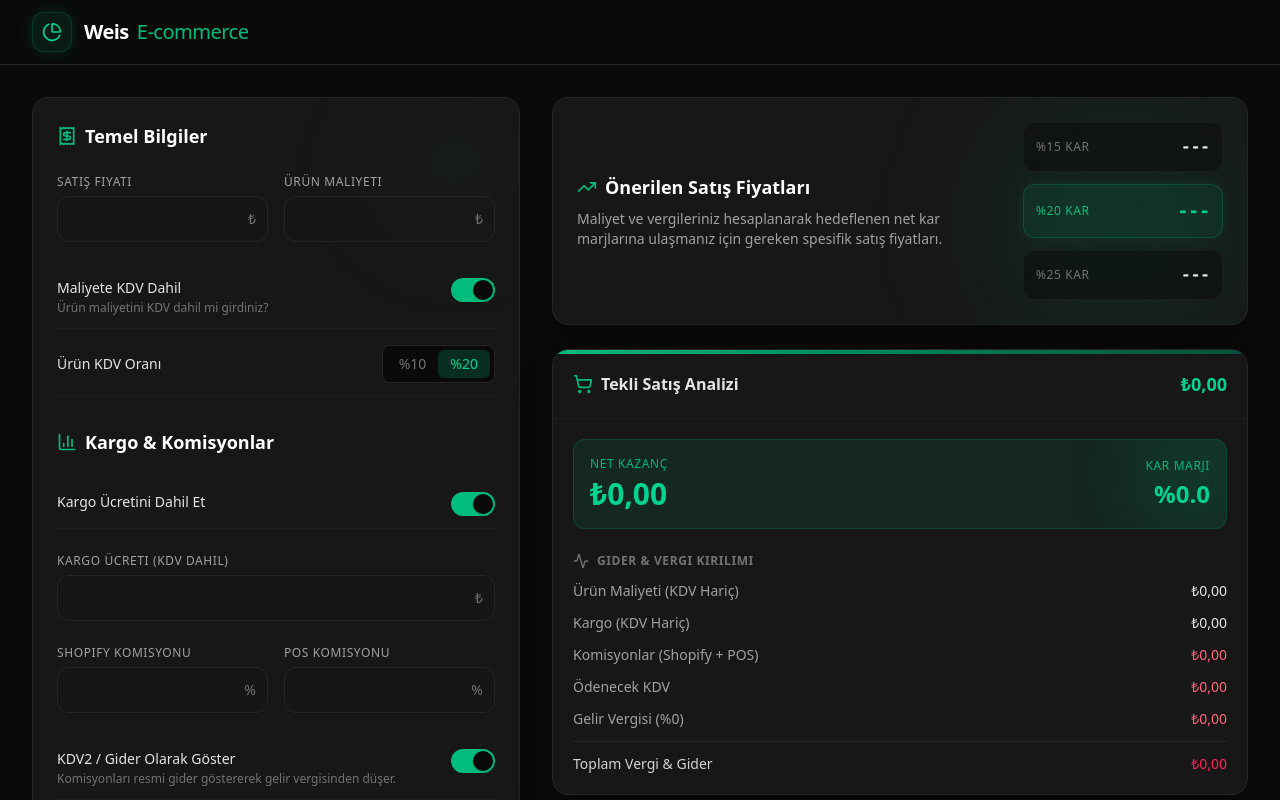
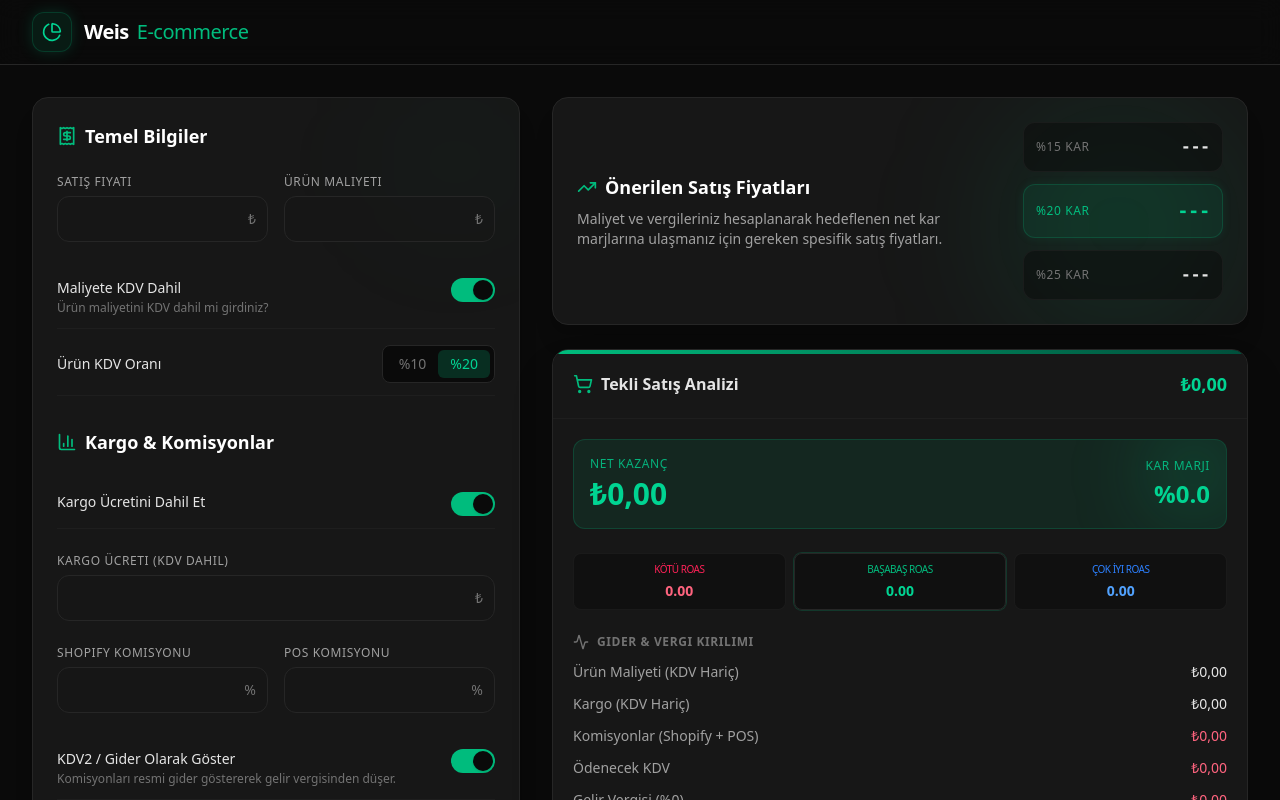
Before and after one commit to ardakie/e-ticaret-kazanc-hesaplayici, a React (Vite) app: page / in a window 1280 px wide. Shown: the top 800 px of the page. Built offline with nearby package versions, Linux system fonts and the light colour scheme.

Commit message:
ROAS hesaplama ve zarar renklendirme eklendi

```diff
--- a/package.json
+++ b/package.json
@@ -4,7 +4,7 @@
   "version": "0.0.0",
   "type": "module",
   "scripts": {
-    "dev": "vite --port=3000 --host=0.0.0.0",
+    "dev": "vite --port=5174 --host=0.0.0.0",
     "build": "vite build",
     "preview": "vite preview",
     "clean": "rm -rf dist",
@@ -30,6 +30,7 @@
     "tailwindcss": "^4.1.14",
     "tsx": "^4.21.0",
     "typescript": "~5.8.2",
-    "vite": "^6.2.0"
+    "vite": "^6.2.0",
+    "vite-plugin-singlefile": "^2.3.2"
   }
 }
--- a/src/App.tsx
+++ b/src/App.tsx
@@ -70,15 +70,31 @@ const ResultCard = ({ title, result, sellPrice, qty, includeShipping, incomeTaxR
 
       <div className="p-5 flex-1 flex flex-col gap-6">
         {/* Net Profit Highlight */}
-        <div className="bg-emerald-500/10 rounded-xl p-4 border border-emerald-500/20 flex justify-between items-center relative overflow-hidden">
-          <div className="absolute -right-4 -top-4 w-24 h-24 bg-emerald-500/20 rounded-full blur-2xl"></div>
+        <div className={`rounded-xl p-4 border flex justify-between items-center relative overflow-hidden transition-colors ${result.netProfit < 0 ? 'bg-rose-500/10 border-rose-500/20' : 'bg-emerald-500/10 border-emerald-500/20'}`}>
+          <div className={`absolute -right-4 -top-4 w-24 h-24 rounded-full blur-2xl ${result.netProfit < 0 ? 'bg-rose-500/20' : 'bg-emerald-500/20'}`}></div>
           <div className="relative z-10">
-            <p className="text-xs font-medium text-emerald-400/80 uppercase tracking-wider mb-1">Net Kazanç</p>
-            <p className="text-3xl font-bold text-emerald-400">{formatCurrency(result.netProfit)}</p>
+            <p className={`text-xs font-medium uppercase tracking-wider mb-1 ${result.netProfit < 0 ? 'text-rose-400/80' : 'text-emerald-400/80'}`}>Net Kazanç</p>
+            <p className={`text-3xl font-bold ${result.netProfit < 0 ? 'text-rose-400' : 'text-emerald-400'}`}>{formatCurrency(result.netProfit)}</p>
           </div>
           <div className="text-right relative z-10">
-            <p className="text-xs font-medium text-emerald-400/80 uppercase tracking-wider mb-1">Kar Marjı</p>
-            <p className="text-2xl font-bold text-emerald-400">%{result.netMargin.toFixed(1)}</p>
+            <p className={`text-xs font-medium uppercase tracking-wider mb-1 ${result.netProfit < 0 ? 'text-rose-400/80' : 'text-emerald-400/80'}`}>Kar Marjı</p>
+            <p className={`text-2xl font-bold ${result.netProfit < 0 ? 'text-rose-400' : 'text-emerald-400'}`}>%{result.netMargin.toFixed(1)}</p>
+          </div>
+        </div>
+
+        {/* ROAS Targets */}
+        <div className="grid grid-cols-3 gap-2">
+          <div className="bg-neutral-950/50 p-2 rounded-lg border border-neutral-800/50 text-center">
+            <p className="text-[10px] font-medium text-rose-500 uppercase tracking-tighter mb-1">Kötü ROAS</p>
+            <p className="text-sm font-bold text-rose-400">{result.roas_kötü.toFixed(2)}</p>
+          </div>
+          <div className="bg-neutral-950/50 p-2 rounded-lg border border-neutral-800 text-center ring-1 ring-emerald-500/20">
+            <p className="text-[10px] font-medium text-emerald-500 uppercase tracking-tighter mb-1">Başabaş ROAS</p>
+            <p className="text-sm font-bold text-emerald-400">{result.roas_basabas.toFixed(2)}</p>
+          </div>
+          <div className="bg-neutral-950/50 p-2 rounded-lg border border-neutral-800/50 text-center">
+            <p className="text-[10px] font-medium text-blue-500 uppercase tracking-tighter mb-1">Çok İyi ROAS</p>
+            <p className="text-sm font-bold text-blue-400">{result.roas_iyii.toFixed(2)}</p>
           </div>
         </div>
 
@@ -225,6 +241,12 @@ export default function App() {
     const netProfit = profit_brut - tax_gelir;
     const netMargin = sellPrice > 0 ? (netProfit / sellPrice) * 100 : 0;
 
+    // ROAS Logic
+    // beROAS = Sales / (Sales - Costs - Comm - Shipping)
+    const expenses = c_exVat + (includeShipping ? sh_exVat : 0) + commTotal;
+    const contribution = s_exVat - expenses;
+    const roas_basabas = contribution > 0 ? s_exVat / contribution : 0;
+
     return {
       s_exVat,
       kdv_satis,
@@ -237,7 +259,10 @@ export default function App() {
       profit_brut,
       tax_gelir,
       netProfit,
-      netMargin
+      netMargin,
+      roas_basabas,
+      roas_kötü: roas_basabas > 0 ? roas_basabas * 0.8 : 0,
+      roas_iyii: roas_basabas > 0 ? roas_basabas * 1.5 : 0
     };
   };
 
--- a/vite.config.ts
+++ b/vite.config.ts
@@ -1,12 +1,14 @@
 import tailwindcss from '@tailwindcss/vite';
 import react from '@vitejs/plugin-react';
 import path from 'path';
+import {viteSingleFile} from 'vite-plugin-singlefile';
 import {defineConfig, loadEnv} from 'vite';
 
 export default defineConfig(({mode}) => {
   const env = loadEnv(mode, '.', '');
   return {
-    plugins: [react(), tailwindcss()],
+    base: './',
+    plugins: [react(), tailwindcss(), viteSingleFile()],
     define: {
       'process.env.GEMINI_API_KEY': JSON.stringify(env.GEMINI_API_KEY),
     },
```
Also changed, not shown: 1 other file (tests, documents, lock files or other folders).
